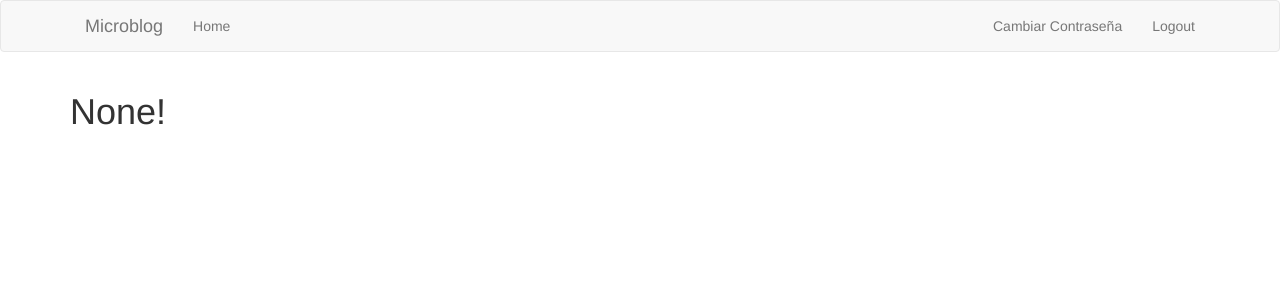
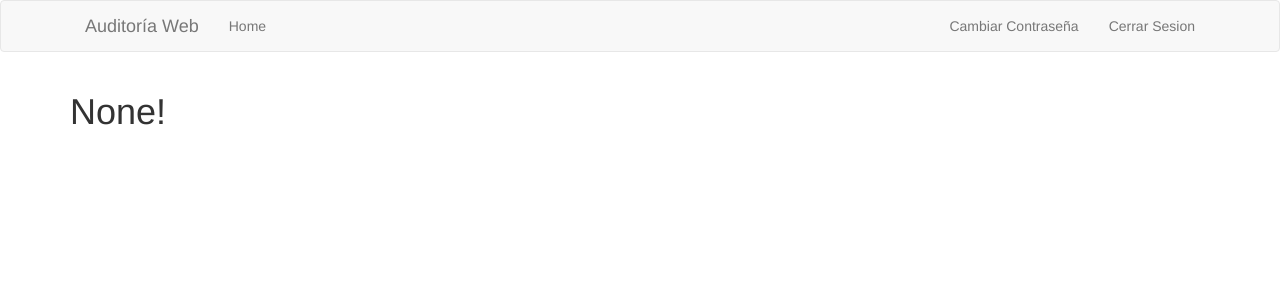
Before and after one commit to alexisleveratto/Audit-on-Blockchain, a Flask app: page / in a window 1280 px wide. Shown: the top 300 px of the page. Run offline with Flask 2, Linux system fonts and the light colour scheme; the visitor is signed in with stand-in values (Sample User, id 1); data comes from the database, SQL or seed files in the repository; both versions use the stored data as it was after the commit; some libraries are stand-ins or nearby versions.

Commit message:
Update db

```diff
--- a/src/app/routes.py
+++ b/src/app/routes.py
@@ -281,7 +281,9 @@ def modify_client(client_id):
 @app.route("/clients/<string:client_id>/delete", methods=["GET", "POST"])
 @login_required
 def delete_client(client_id):
-    # DO SOME DB SHIT HERE
+    user = User.query.filter_by(username=client_id).first()
+    db.session.delete(user)
+    db.session.commit()
     BlockchainManager.delete(ns_name="/Compania", id=str("/" + client_id))
     return redirect(url_for("client_table"))
 
--- a/src/app/templates/base.html
+++ b/src/app/templates/base.html
@@ -15,7 +15,7 @@
                 <span class="icon-bar"></span>
                 <span class="icon-bar"></span>
             </button>
-            <a class="navbar-brand" href="{{ url_for('index') }}">Microblog</a>
+            <a class="navbar-brand" href="{{ url_for('index') }}">Auditoría Web</a>
         </div>
         <div class="collapse navbar-collapse" id="bs-example-navbar-collapse-1">
             <ul class="nav navbar-nav">
@@ -26,7 +26,7 @@
                 <li><a href="{{ url_for('login') }}">Iniciar Sesion</a></li>
               {% else %}
                 <li><a href="{{ url_for('change') }}">Cambiar Contraseña</a></li>
-                <li><a href="{{ url_for('logout') }}">Logout</a></li>
+                <li><a href="{{ url_for('logout') }}">Cerrar Sesion</a></li>
               {% endif %}
             </ul>
         </div>
--- a/src/app/templates/index.html
+++ b/src/app/templates/index.html
@@ -2,7 +2,7 @@
 
 {% block app_content %}
     {% if current_user.role == "Audit" %}
-    <h1> {{ current_user.username }}!</h1>
+    <h1> {{ current_user.username }}</h1>
     {% else %}
     <h1> {{ current_user.client_name }}!</h1>
     {% endif %}
```
Also changed, not shown: src/app.db.
